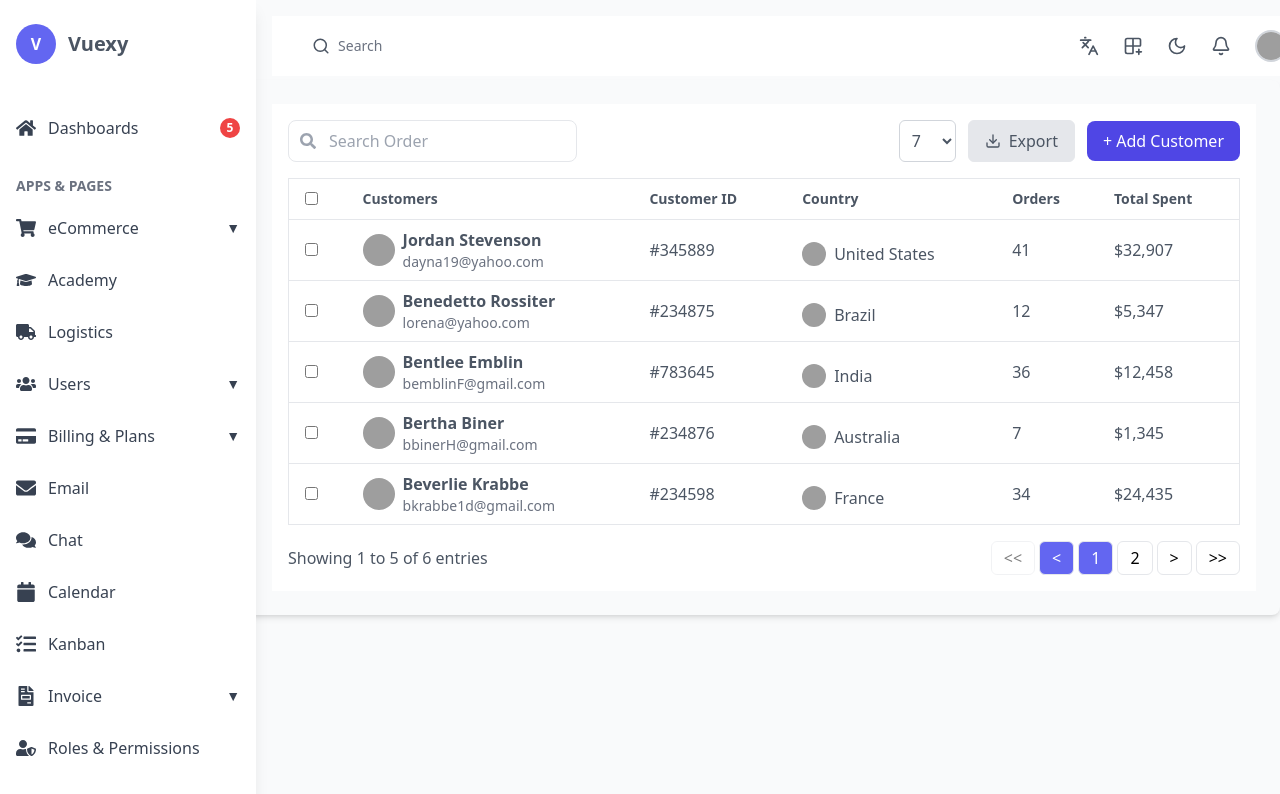
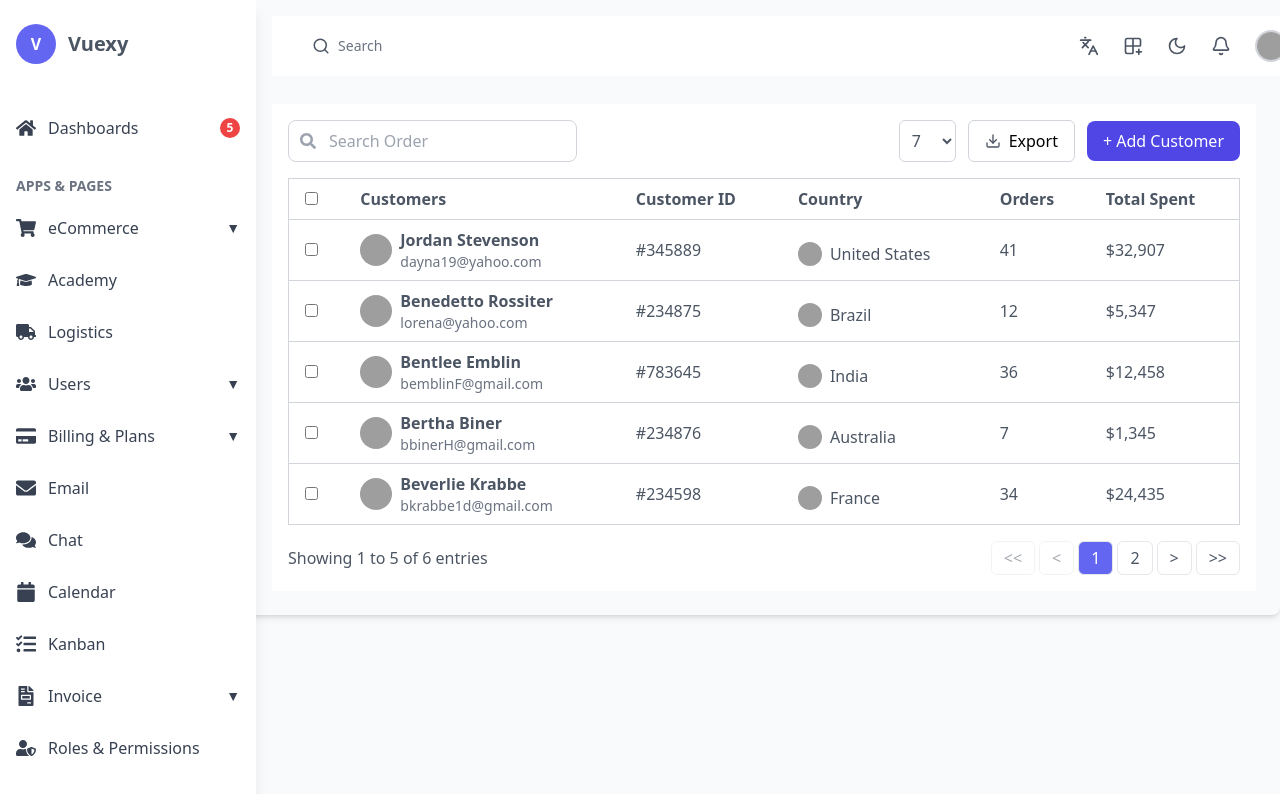
Before and after one commit to xnafi/dashboard, a React (Vite) app: page /ECommerceAllCustomers in a window 1280 px wide. Shown: the top 794 px of the page. Built offline with nearby package versions, Linux system fonts and the light colour scheme; grey boxes are pictures that could not be loaded.

Commit message:
Ecommerce all customers rework for few things as like checkbox

```diff
--- a/src/pages/eCommerce/ECommerceAllCustomers.tsx
+++ b/src/pages/eCommerce/ECommerceAllCustomers.tsx
@@ -20,135 +20,121 @@ const ECommerceAllCustomers = () => {
   const [customers, setCustomers] = useState<Customer[]>([]);
   const [search, setSearch] = useState("");
   const [currentPage, setCurrentPage] = useState(1);
-  const itemsPerPage = 5;
+  const [itemsPerPage] = useState(5);
   const [isModalOpen, setIsModalOpen] = useState(false);
   const [isBillingAddress, setIsBillingAddress] = useState(true);
+  const [selectedCustomers, setSelectedCustomers] = useState<number[]>([]);
+  const [selectAll, setSelectAll] = useState(false);
 
-  // Fetch customers from JSON file
   useEffect(() => {
     setCustomers(customersData.customers);
   }, []);
 
-  // Filter customers based on search input
   const filteredCustomers = customers.filter((customer) =>
     customer.name.toLowerCase().includes(search.toLowerCase())
   );
 
-  // Pagination logic
   const totalPages = Math.ceil(filteredCustomers.length / itemsPerPage);
   const startIndex = (currentPage - 1) * itemsPerPage;
-  const selectedCustomers = filteredCustomers.slice(
+  const displayedCustomers = filteredCustomers.slice(
     startIndex,
     startIndex + itemsPerPage
   );
 
+  // Select all customers in the current page
+  const handleSelectAll = () => {
+    if (selectAll) {
+      setSelectedCustomers([]); // Deselect all
+    } else {
+      setSelectedCustomers(displayedCustomers.map((customer) => customer.id)); // Select all visible customers
+    }
+    setSelectAll(!selectAll);
+  };
+
+  const handleSelectCustomer = (id: number) => {
+    setSelectedCustomers((prev) =>
+      prev.includes(id)
+        ? prev.filter((customerId) => customerId !== id)
+        : [...prev, id]
+    );
+  };
+
   return (
-    <div className="p-6 bg-gray-50 mt-20 ml-6 dark:bg-gray-900 dark:text-white max-w-full rounded-lg shadow-md">
-      <div className="bg-white dark:bg-gray-800 p-4">
-        <div className="flex justify-between items-center mb-4 dark:bg-gray-800">
-          {/* Search Input */}
-          <div className="relative dark:bg-gray-800">
+    <div className="p-6 bg-gray-50 mt-20 ml-6 dark:bg-gray-900 div-text max-w-full rounded-lg shadow-md">
+      <div className="bg-white div-dark p-4">
+        <div className="flex justify-between items-center mb-4 div-dark">
+          <div className="relative div-dark">
             <FaSearch className="absolute left-3 top-1/2 transform -translate-y-1/2 text-gray-400 " />
             <input
               type="text"
               placeholder="Search Order"
-              className="pl-10 pr-4 py-2 border dark:border-gray-700 rounded-lg focus:outline-none focus:ring-2 focus:ring-gray-400 dark:bg-gray-800"
+              className="pl-10 pr-4 py-2 border border-dark rounded-lg focus:outline-none focus:ring-2 focus:ring-gray-400 div-dark"
               value={search}
               onChange={(e) => setSearch(e.target.value)}
             />
           </div>
-          <div className="flex items-center gap-3 ">
-            <select className="border p-2 rounded-md div-dark div-text border-dark">
+          <div className="flex items-center gap-3">
+            <select className="border p-2 rounded-md border-dark div-dark">
               <option value="7">7</option>
               <option value="10">10</option>
               <option value="20">20</option>
             </select>
 
-            <button className="bg-gray-200 text-black px-4 py-2 border rounded-md flex items-center gap-2 dark:border-gray-700 dark:bg-gray-800 div-text ">
-              <FiDownload className="text-gray-600 " /> Export
+            <button className="bg-gray-200 text-black px-4 py-2 border rounded-md flex items-center gap-2 border-dark div-dark">
+              <FiDownload className="text-gray-600" /> Export
             </button>
-            {/* Add Customer Button */}
-            {/* <button className="bg-indigo-600 text-white px-4 py-2 rounded-lg flex items-center gap-2">
-          <FaPlus />
-          Add Customer
-        </button> */}
 
             <button
               onClick={() => setIsModalOpen(true)}
-              className="bg-indigo-600 text-white px-4 py-2 rounded-lg  "
+              className="bg-indigo-600 text-white px-4 py-2 rounded-lg"
             >
               + Add Customer
             </button>
           </div>
         </div>
 
-        {/* Table */}
-        <table className="w-full border-collapse border border-gray-200 dark:border-gray-700">
+        <table className="w-full border-collapse border border-gray-200 border-dark">
           <thead>
-            <tr className="bg-white  dark:border-gray-500 dark:bg-gray-800 div-text ">
-              <th className="px-4 py-2 text-left ">
-                <input type="checkbox" />
+            <tr className="bg-white dark:border-gray-500 div-dark">
+              <th className="px-4 py-2 text-left">
+                <input type="checkbox" checked={selectAll} onChange={handleSelectAll} />
               </th>
-              <th className="px-4 py-2 text-left text-sm text-gray-600 div-text ">
-                Customers
-              </th>
-              <th className="px-4 py-2 text-left text-sm text-gray-600 div-text ">
-                Customer ID
-              </th>
-              <th className="px-4 py-2 text-left text-sm text-gray-600 div-text ">
-                Country
-              </th>
-              <th className="px-4 py-2 text-left text-sm text-gray-600 div-text ">
-                Orders
-              </th>
-              <th className="px-4 py-2 text-left text-sm text-gray-600 div-text ">
-                Total Spent
-              </th>
+              <th className="px-4 py-2 text-left">Customers</th>
+              <th className="px-4 py-2 text-left">Customer ID</th>
+              <th className="px-4 py-2 text-left">Country</th>
+              <th className="px-4 py-2 text-left">Orders</th>
+              <th className="px-4 py-2 text-left">Total Spent</th>
             </tr>
           </thead>
           <tbody>
-            {selectedCustomers.map((customer) => (
-              <tr key={customer.id} className="border-t dark:border-gray-700">
+            {displayedCustomers.map((customer) => (
+              <tr key={customer.id} className="border-t border-dark">
                 <td className="px-4 py-2">
-                  <input type="checkbox" />
+                  <input
+                    type="checkbox"
+                    checked={selectedCustomers.includes(customer.id)}
+                    onChange={() => handleSelectCustomer(customer.id)}
+                  />
                 </td>
                 <td className="px-4 py-2 flex items-center gap-2">
-                  <img
-                    src={customer.avatar}
-                    alt={customer.name}
-                    className="w-8 h-8 rounded-full"
-                  />
+                  <img src={customer.avatar} alt={customer.name} className="w-8 h-8 rounded-full" />
                   <div>
-                    <p className="font-semibold div-text ">
-                      {customer.name}
-                    </p>
+                    <p className="font-semibold">{customer.name}</p>
                     <p className="text-gray-500 text-sm">{customer.email}</p>
                   </div>
                 </td>
-                <td className="px-4 py-2 div-text ">
-                  {customer.customerId}
-                </td>
-                <td className="px-4 py-2 flex items-center gap-2 div-text ">
-                  <img
-                    src={customer.countryFlag}
-                    alt={customer.country}
-                    className="w-6 h-6 rounded-full"
-                  />
+                <td className="px-4 py-2">{customer.customerId}</td>
+                <td className="px-4 py-2 flex items-center gap-2">
+                  <img src={customer.countryFlag} alt={customer.country} className="w-6 h-6 rounded-full" />
                   {customer.country}
                 </td>
-
-                <td className="px-4 py-2 div-text ">
-                  {customer.orders}
-                </td>
-                <td className="px-4 py-2 div-text ">
-                  {customer.totalSpent}
-                </td>
+                <td className="px-4 py-2">{customer.orders}</td>
+                <td className="px-4 py-2">{customer.totalSpent}</td>
               </tr>
             ))}
           </tbody>
         </table>
 
-        {/* Pagination */}
         <div className="flex justify-between items-center mt-4">
           <p className="text-gray-600">
             Showing {startIndex + 1} to{" "}
@@ -158,19 +144,16 @@ const ECommerceAllCustomers = () => {
 
           <div className="flex items-center gap-1">
             <button
-              className={`px-3 py-1 border dark:border-gray-700 rounded-md ${
-                currentPage === 1 ? "opacity-50 cursor-not-allowed" : ""
-              }`}
+              className={`px-3 py-1 border rounded-md ${currentPage === 1 ? "opacity-50 cursor-not-allowed" : ""}`}
               disabled={currentPage === 1}
               onClick={() => setCurrentPage(1)}
             >
               {"<<"}
             </button>
             <button
-              className={`px-3 py-1 border dark:border-gray-700 rounded-md ${
-                currentPage === 1 ? "bg-indigo-500 text-white" : ""
-              }`}
-              onClick={() => setCurrentPage(Math.max(1, currentPage - 1))}
+              className={`px-3 py-1 border rounded-md ${currentPage === 1 ? "opacity-50 cursor-not-allowed" : ""}`}
+              disabled={currentPage === 1}
+              onClick={() => setCurrentPage(currentPage - 1)}
             >
               {"<"}
             </button>
@@ -178,9 +161,7 @@ const ECommerceAllCustomers = () => {
             {[...Array(totalPages)].map((_, index) => (
               <button
                 key={index}
-                className={`px-3 py-1 border dark:border-gray-700 rounded-md ${
-                  currentPage === index + 1 ? "bg-indigo-500 text-white" : ""
-                }`}
+                className={`px-3 py-1 border rounded-md ${currentPage === index + 1 ? "bg-indigo-500 text-white" : ""}`}
                 onClick={() => setCurrentPage(index + 1)}
               >
                 {index + 1}
@@ -188,24 +169,14 @@ const ECommerceAllCustomers = () => {
             ))}
 
             <button
-              className={`px-3 py-1 border dark:border-gray-700 rounded-md ${
-                currentPage === totalPages
-                  ? "opacity-50 cursor-not-allowed"
-                  : ""
-              }`}
+              className={`px-3 py-1 border rounded-md ${currentPage === totalPages ? "opacity-50 cursor-not-allowed" : ""}`}
               disabled={currentPage === totalPages}
-              onClick={() =>
-                setCurrentPage(Math.min(totalPages, currentPage + 1))
-              }
+              onClick={() => setCurrentPage(currentPage + 1)}
             >
               {">"}
             </button>
             <button
-              className={`px-3 py-1 border dark:border-gray-700 rounded-md ${
-                currentPage === totalPages
-                  ? "opacity-50 cursor-not-allowed"
-                  : ""
-              }`}
+              className={`px-3 py-1 border rounded-md ${currentPage === totalPages ? "opacity-50 cursor-not-allowed" : ""}`}
               disabled={currentPage === totalPages}
               onClick={() => setCurrentPage(totalPages)}
             >
@@ -214,7 +185,6 @@ const ECommerceAllCustomers = () => {
           </div>
         </div>
       </div>
-
       {/* Right-side Modal */}
       {/* Modal */}
       {isModalOpen && (
--- a/src/pages/eCommerce/ECommerceOrderList.tsx
+++ b/src/pages/eCommerce/ECommerceOrderList.tsx
@@ -74,7 +74,7 @@ const ECommerceOrderList = () => {
   const [currentPage, setCurrentPage] = useState(3);
   const [search, setSearch] = useState("");
   const [selectedOrders, setSelectedOrders] = useState<string[]>([]);
-  const [selectAll, setSelectAll] = useState(false); // State for 'Select All' checkbox
+  const [selectAll, setSelectAll] = useState(false);
   const [orderList, setOrderList] = useState(orders); // Add state for orders
 
   const toggleSelectAll = () => {
@@ -83,7 +83,7 @@ const ECommerceOrderList = () => {
     } else {
       setSelectedOrders(orders.map(order => order.id)); // Select all
     }
-    setSelectAll(!selectAll); // Toggle 'Select All' state
+    setSelectAll(!selectAll);
   };
 
   const toggleSelect = (id: string) => {
@@ -95,7 +95,7 @@ const ECommerceOrderList = () => {
    // Function to handle order deletion
    const handleDelete = (id: string) => {
     const updatedOrders = orderList.filter(order => order.id !== id);
-    setOrderList(updatedOrders); // Update the order list
+    setOrderList(updatedOrders);
   };
 
   return (
@@ -177,7 +177,7 @@ const ECommerceOrderList = () => {
             </tr>
           </thead>
           <tbody>
-  {orderList.map((order) => ( // Change this from orders to orderList
+  {orderList.map((order) => (
     <tr
       key={order.id}
       className="border-b div-text div-dark border-dark text-sm hover:bg-gray-50 transition"
@@ -223,11 +223,11 @@ const ECommerceOrderList = () => {
           {order.status}
         </span>
       </td>
-      <td className="p-3 flex items-center">
+      <td className="p-3 flex items-center ">
         {order.method === "mastercard" ? (
-          <FaCcMastercard className="text-red-600 text-lg mr-2" />
+          <FaCcMastercard className="text-red-600 text-lg mr-2 mb-2" />
         ) : (
-          <FaCcPaypal className="text-blue-600 text-lg mr-2" />
+          <FaCcPaypal className="text-blue-600 text-lg mr-2 " />
         )}
         <span className="text-gray-700 text-sm">
           {order.lastDigits ? `•••• ${order.lastDigits}` : "N/A"}
@@ -237,7 +237,7 @@ const ECommerceOrderList = () => {
         <button className="text-indigo-600 hover:underline group">
           <li
             className="px-4 py-2 hover:bg-gray-100 cursor-pointer flex items-center gap-1"
-            onClick={() => handleDelete(order.id)} // Call handleDelete with the correct order id
+            onClick={() => handleDelete(order.id)}
           >
             <FaTrash className="text-gray-600 hover:text-red-600" />
 
```
